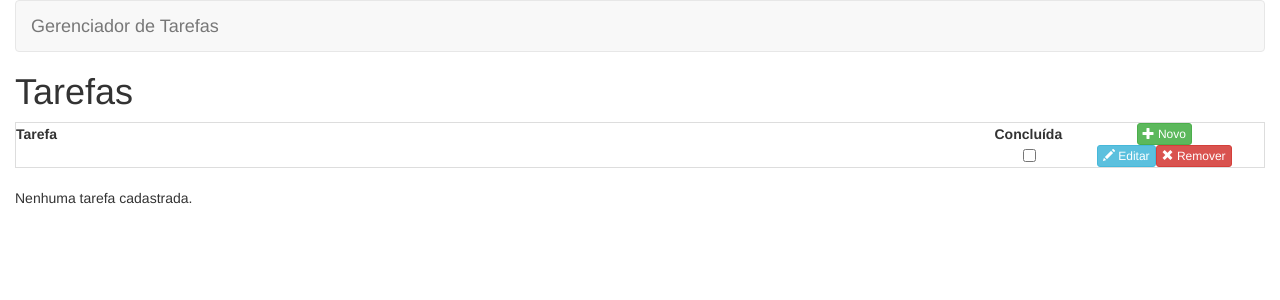
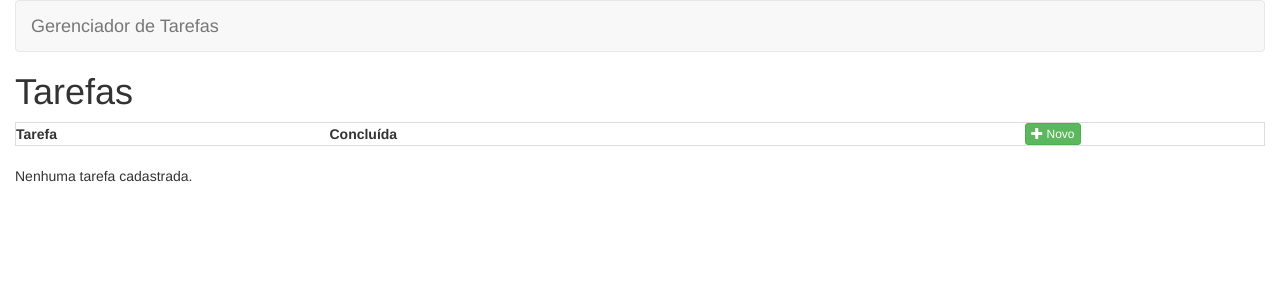
Before and after one commit to bognarjunior/gerenciador-tarefas, an Angular app: page /tarefas/listar in a window 1280 px wide. Shown: the top 300 px of the page. Built offline with nearby package versions, Linux system fonts and the light colour scheme.

Commit message:
Ligando component
Ligando component com html

```diff
--- a/src/app/tarefas/listar/listar-tarefa.component.html
+++ b/src/app/tarefas/listar/listar-tarefa.component.html
@@ -12,13 +12,15 @@
       </a>
   </th>
   </tr>
-  <tr>
+  <tr *ngFor="let tarefa of tarefas" [class.success]="!tarefa.concluida">
     <td>
-
+      {{tarefa.nome}}
     </td>
     <td style="width: 70px" class="text-center">
       <input
-        type="checkbox">
+        type="checkbox"
+        [value]="tarefa.id"
+        [checked]="tarefa.concluida">
     </td>
     <td class="text-center" style="width: 200px">
       <a
@@ -37,4 +39,4 @@
   </tr>
 </table>
 
-<p>Nenhuma tarefa cadastrada.</p>
+<p *ngIf="tarefas.length==0">Nenhuma tarefa cadastrada.</p>
--- a/src/app/tarefas/listar/listar-tarefa.component.ts
+++ b/src/app/tarefas/listar/listar-tarefa.component.ts
@@ -1,4 +1,6 @@
 import { Component, OnInit } from '@angular/core';
+
+import { TarefaService, Tarefa } from './../shared';
 
 @Component({
   selector: 'app-listar-tarefa',
@@ -7,9 +9,19 @@
 })
 export class ListarTarefasComponent implements OnInit {
 
-  constructor() { }
+  tarefas: Tarefa[];
+
+  constructor(private tarefaService: TarefaService) { }
 
   ngOnInit() {
+    this.tarefas = this.listarTodos();
+    // this.tarefas = [
+    //   new Tarefa(1, "Frango Frito", false),
+    //   new Tarefa(2, "Abobora madura", true)
+    // ]
   }
 
+  listarTodos(): Tarefa[]{
+    return this.tarefaService.listarTodos();
+  }
 }
```
Also changed, not shown: src/app/tarefas/tarefas.module.ts (+6 -1 lines).
